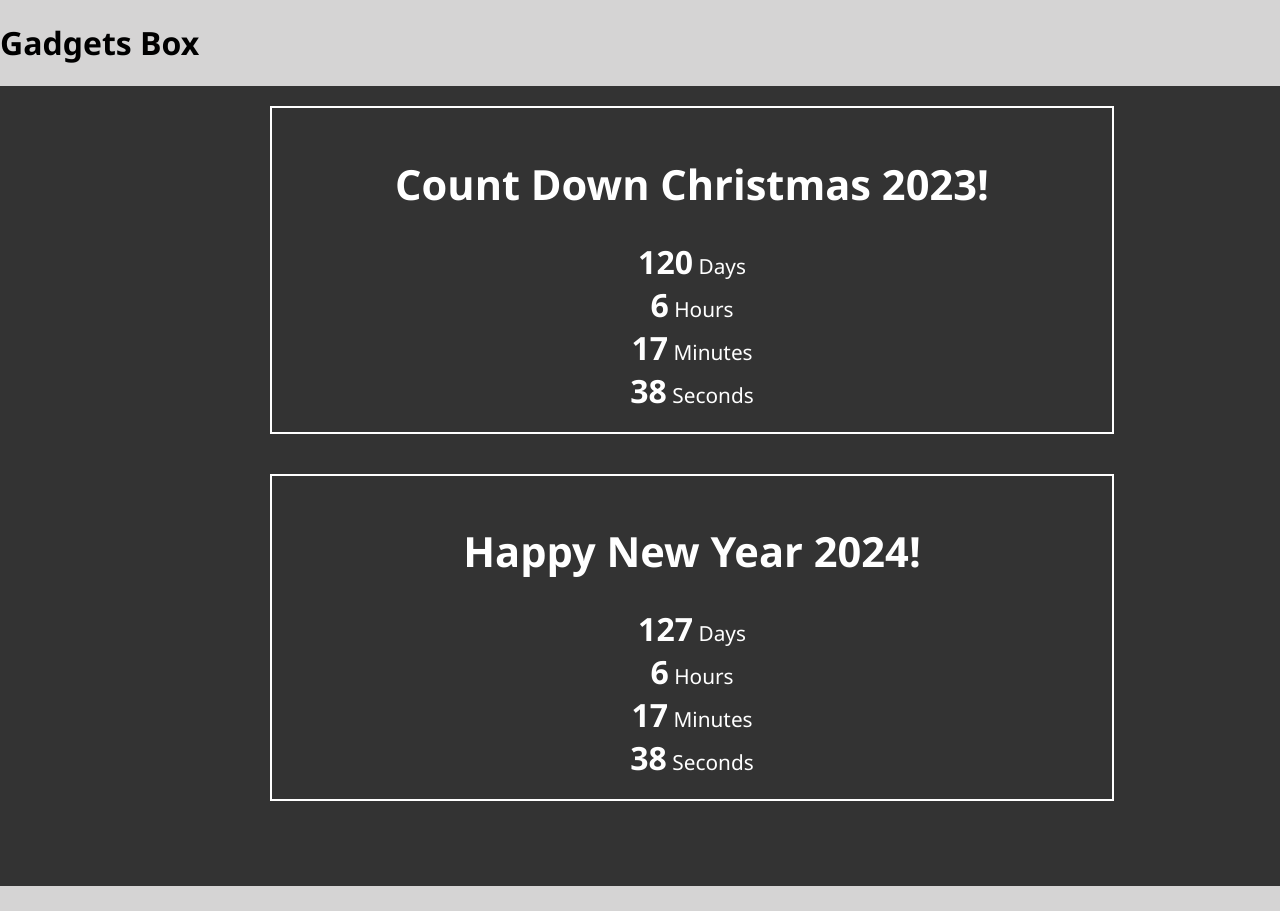
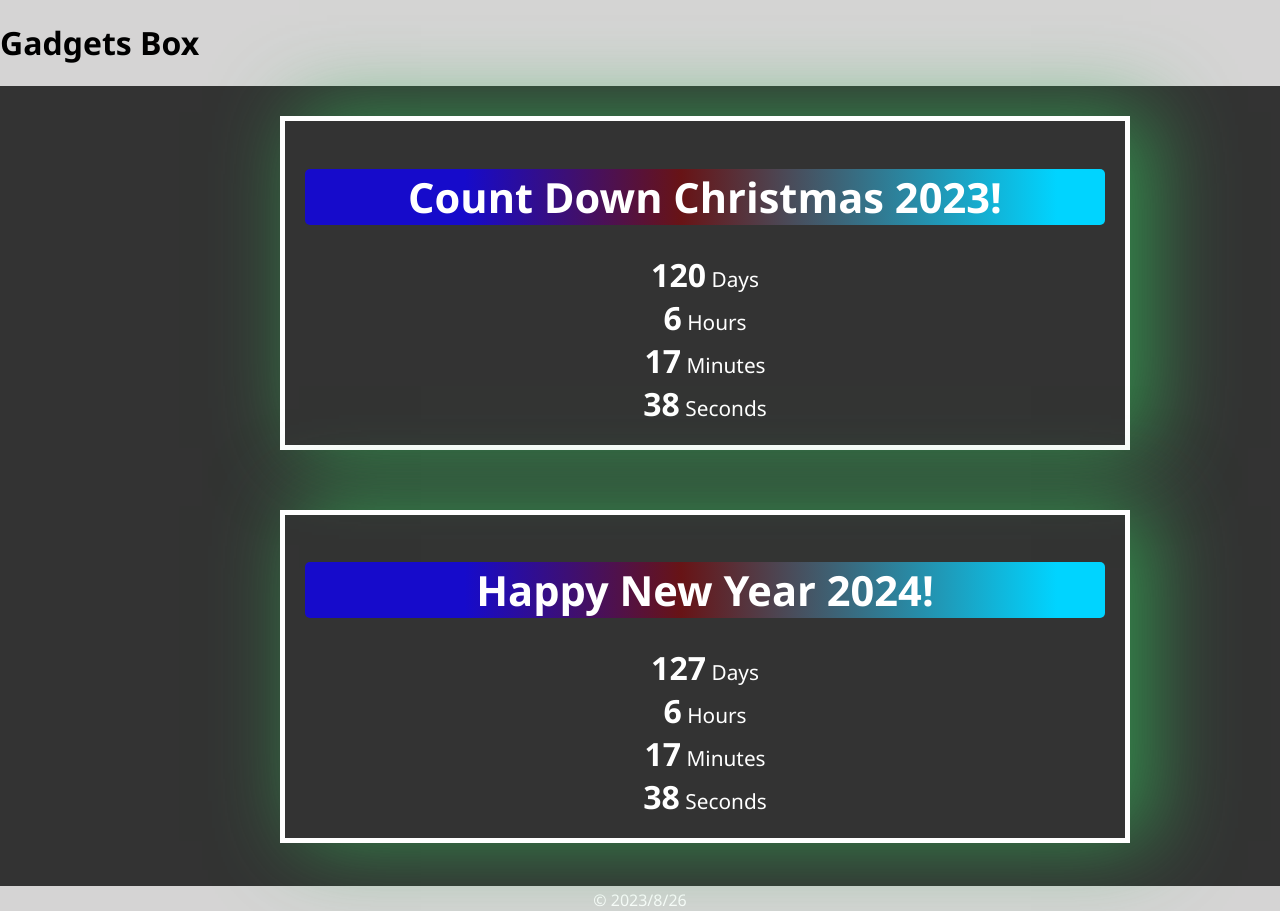
Before and after one commit to pica69co/gadgets-box, a React (Create React App) app: page / in a window 1280 px wide. Before the commit the page ends 886 px from the top, so only its background shows below. Built offline with nearby package versions, Linux system fonts and the light colour scheme; a web font is replaced by a local one.

Commit message:
countdown styles

```diff
--- a/src/pages/OtherNewYear/OtherNewYear.css
+++ b/src/pages/OtherNewYear/OtherNewYear.css
@@ -11,6 +11,11 @@
   font-size: 1.3rem;
 
 }
+.time-unit h1{
+    border-radius: 5px;
+    background: rgb(22,11,203);
+    background: linear-gradient(90deg, rgba(22,11,203,1) 20%, rgba(121,9,12,0.7525210767900911) 47%, rgba(0,212,255,1) 94%);
+}
 .value{
    font-size: xx-large;
    font-weight: 600;
@@ -19,13 +24,17 @@
     font-weight: 500;
 }
 .christmas, .year{
-  border: 2px solid #fff;
+  border: 5px solid #fff;
   width: 800px;
   justify-content: center;
   align-items: center;
   transform: translateX(250px);
   padding: 20px;
-  margin: 20px;
+  margin: 30px;
+  box-shadow: 20px -3px 80px 1px rgba(52,176,87,0.75);
+-webkit-box-shadow: 20px -3px 80px 1px rgba(52,176,87,0.75);
+-moz-box-shadow: 20px -3px 80px 1px rgba(52,176,87,0.75);
+
 
 }
 .year{
--- a/src/pages/OtherNewYear/OtherNewYear.jsx
+++ b/src/pages/OtherNewYear/OtherNewYear.jsx
@@ -1,8 +1,13 @@
 import React, { useState, useEffect } from "react";
 import './OtherNewYear.css'
+
+
 const CountdownTimer = () => {
   const christmasDate = new Date("December 25, 2023 00:00:00").getTime();
   const newYearDate = new Date("January 1, 2024 00:00:00").getTime();
+  const year = new Date().getFullYear();
+  const month = new Date().getUTCMonth()+1;
+  const day = new Date().getDate();
 
   const [timeRemaining, setTimeRemaining] = useState({
     days: 0,
@@ -91,7 +96,7 @@ const CountdownTimer = () => {
         <span className="label">{' '} Seconds</span>
       </div>)}
       </div>
-
+       <p>&copy;{' '}{`${year}/${month}/${day}`}</p>
     </div>
   );
 };
```
